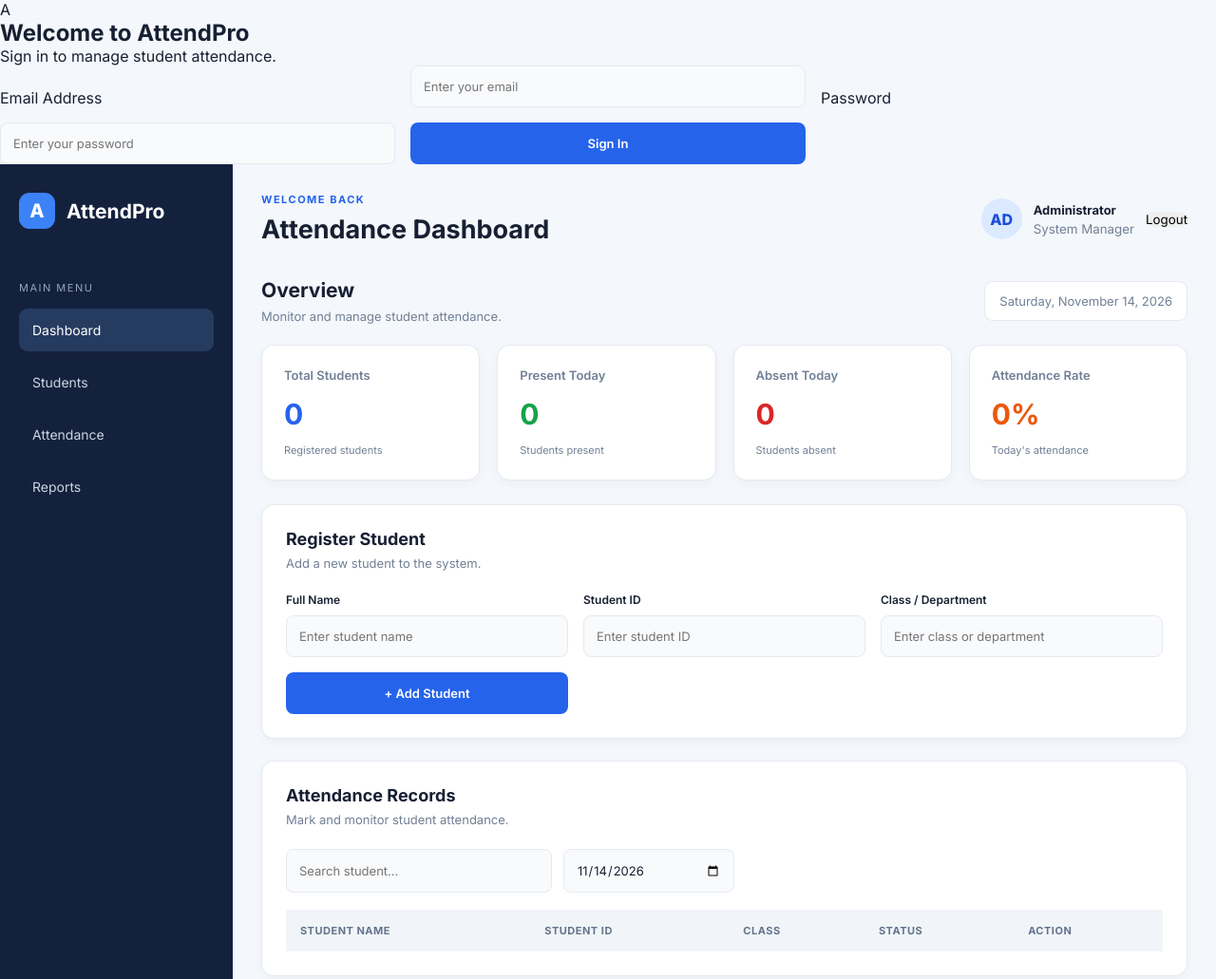
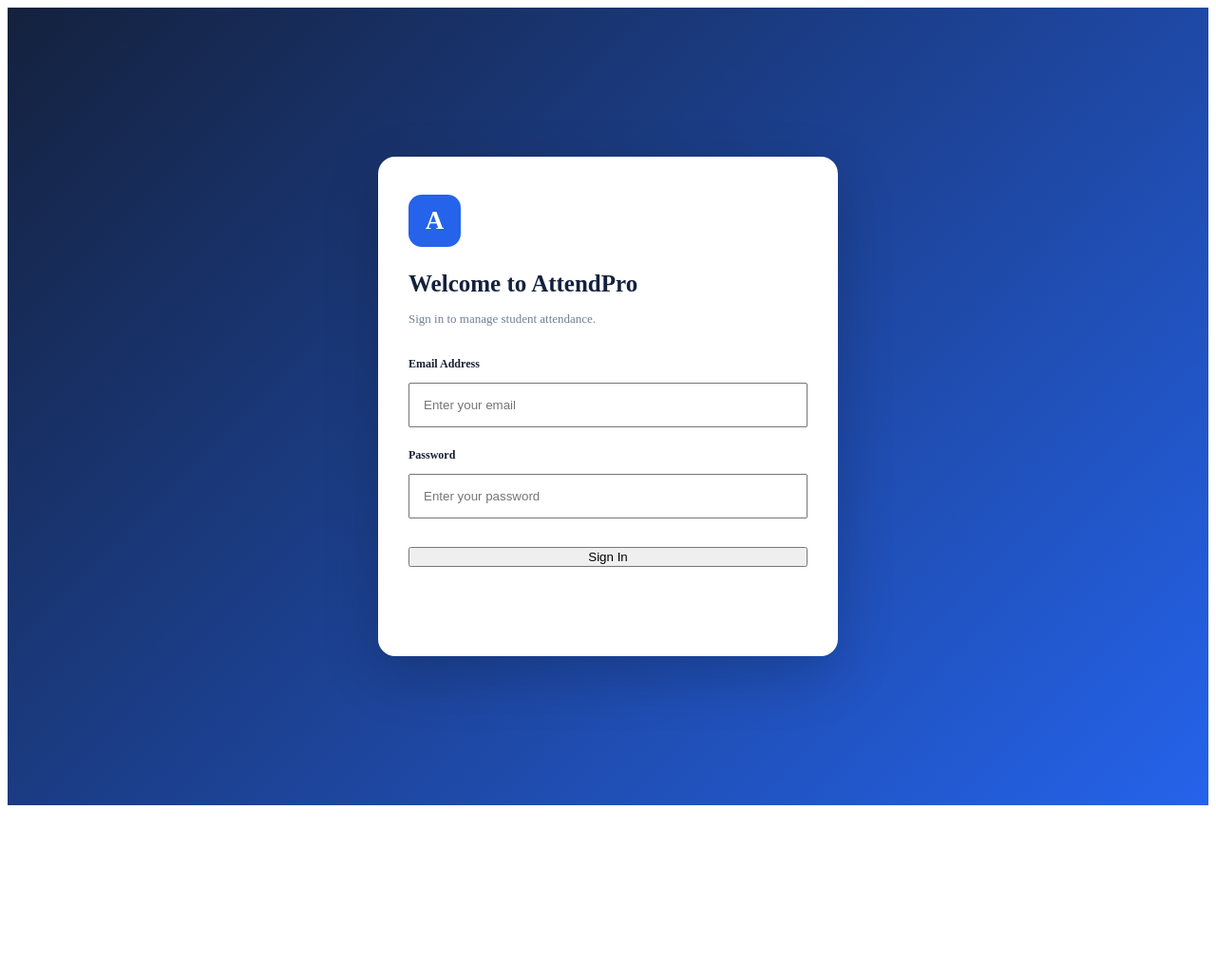
Before and after one commit to tawfiqibrahim178/attendance-management-system, a plain HTML site: page index.html in a window 1280 px wide. Shown: the top 1031 px of the page at 95% size. After the commit the page ends 856 px from the top, so only its background shows below. Drawn offline with nearby package versions, Linux system fonts and the light colour scheme.

Commit message:
Update styles for login screen and components
Refactor CSS for login screen and improve styling.

```diff
--- a/style.css
+++ b/style.css
@@ -1,457 +1,103 @@
 
-@import url('https://fonts.googleapis.com/css2?family=Inter:wght@400;500;600;700;800&display=swap');
+/* =================================
+   ATTENDPRO ADMIN LOGIN
+================================= */
 
-:root {
-    --navy: #14213d;
-    --blue: #2563eb;
-    --background: #f4f7fb;
-    --text: #172033;
-    --muted: #718096;
-    --border: #e5eaf1;
+[hidden] {
+    display: none !important;
 }
 
-* {
-    margin: 0;
-    padding: 0;
-    box-sizing: border-box;
+.login-screen {
+    min-height: 100vh;
+    display: flex;
+    justify-content: center;
+    align-items: center;
+    padding: 20px;
+    background: linear-gradient(135deg, #14213d, #2563eb);
 }
 
-html {
-    scroll-behavior: smooth;
+.login-card {
+    width: 100%;
+    max-width: 420px;
+    background: white;
+    padding: 40px 32px;
+    border-radius: 18px;
+    box-shadow: 0 20px 60px rgba(0, 0, 0, 0.2);
 }
 
-body {
-    font-family: 'Inter', Arial, sans-serif;
-    background: var(--background);
-    color: var(--text);
+.login-logo {
+    width: 55px;
+    height: 55px;
+    display: grid;
+    place-items: center;
+    background: #2563eb;
+    color: white;
+    font-size: 27px;
+    font-weight: 800;
+    border-radius: 14px;
+    margin-bottom: 25px;
 }
 
-.app-container {
-    display: flex;
-    min-height: 100vh;
+.login-card h1 {
+    font-size: 25px;
+    color: #14213d;
+    margin-bottom: 10px;
 }
 
-/* SIDEBAR */
+.login-card > p {
+    color: #718096;
+    font-size: 13px;
+    margin-bottom: 30px;
+    line-height: 1.6;
+}
 
-.sidebar {
-    width: 245px;
-    background: var(--navy);
-    color: white;
-    padding: 30px 20px;
+.login-form {
     display: flex;
     flex-direction: column;
-    flex-shrink: 0;
-}
-
-.brand {
-    display: flex;
-    align-items: center;
-    gap: 12px;
-    margin-bottom: 55px;
-}
-
-.brand h2 {
-    font-size: 21px;
-}
-
-.brand-icon {
-    background: #3b82f6;
-    width: 38px;
-    height: 38px;
-    display: grid;
-    place-items: center;
-    border-radius: 11px;
-    font-size: 20px;
-    font-weight: 800;
-}
-
-.menu-label {
-    font-size: 11px;
-    color: #94a3b8;
-    letter-spacing: 1.5px;
-    margin-bottom: 15px;
-}
-
-nav {
-    display: grid;
-    gap: 10px;
-}
-
-nav a {
-    color: #cbd5e1;
-    text-decoration: none;
-    padding: 14px;
-    border-radius: 9px;
-    font-size: 14px;
-    transition: 0.2s;
-}
-
-nav a:hover,
-nav a.active {
-    background: #263b60;
-    color: white;
-}
-
-.sidebar-footer {
-    margin-top: auto;
-    padding-top: 30px;
-    color: #cbd5e1;
-    font-size: 12px;
-    line-height: 1.8;
-}
-
-/* MAIN CONTENT */
-
-.main-content {
-    flex: 1;
-    min-width: 0;
-    padding: 30px;
-}
-
-.topbar {
-    display: flex;
-    justify-content: space-between;
-    align-items: center;
-    gap: 15px;
-    margin-bottom: 35px;
-}
-
-.welcome {
-    color: var(--blue);
-    font-size: 11px;
-    font-weight: 700;
-    letter-spacing: 1.5px;
-    margin-bottom: 8px;
-}
-
-.topbar h1 {
-    font-size: 27px;
-}
-
-.admin-profile {
-    display: flex;
-    align-items: center;
     gap: 12px;
 }
 
-.avatar {
-    width: 43px;
-    height: 43px;
-    display: grid;
-    place-items: center;
-    border-radius: 50%;
-    background: #dbeafe;
-    color: #1d4ed8;
-    font-weight: 800;
+.login-form label {
+    font-size: 12px;
+    font-weight: 600;
+    color: #172033;
 }
 
-.admin-profile strong,
-.admin-profile small {
-    display: block;
+.login-form input {
+    margin-bottom: 10px;
+    padding: 14px;
 }
 
-.admin-profile strong {
-    font-size: 13px;
+.login-form button {
+    width: 100%;
+    margin-top: 8px;
 }
 
-.admin-profile small {
-    color: var(--muted);
-    margin-top: 4px;
+.login-message {
+    font-size: 12px;
+    color: #dc2626;
+    text-align: center;
+    min-height: 18px;
 }
 
-/* DATE AND OVERVIEW */
-
-.date-section {
-    display: flex;
-    justify-content: space-between;
-    align-items: center;
-    gap: 15px;
-    margin-bottom: 22px;
-}
-
-.date-section h2 {
-    font-size: 21px;
-    margin-bottom: 7px;
-}
-
-.date-section p,
-.section-heading p {
-    color: var(--muted);
-    font-size: 13px;
-}
-
-.today-date {
-    color: var(--muted);
-    font-size: 13px;
-    background: white;
-    padding: 12px 15px;
-    border-radius: 9px;
-    border: 1px solid var(--border);
-}
-
-/* STATISTICS */
-
-.stats-grid {
-    display: grid;
-    grid-template-columns: repeat(4, minmax(0, 1fr));
-    gap: 18px;
-    margin-bottom: 25px;
-}
-
-.stat-card {
-    background: white;
-    padding: 23px;
-    border-radius: 13px;
-    border: 1px solid var(--border);
-    box-shadow: 0 4px 12px rgba(15, 23, 42, 0.03);
-}
-
-.stat-card p {
-    font-size: 13px;
-    color: var(--muted);
+.logout-btn {
+    background: #fee2e2;
+    color: #b91c1c;
+    padding: 10px 14px;
+    font-size: 12px;
     font-weight: 600;
 }
 
-.stat-card h2 {
-    font-size: 30px;
-    margin: 15px 0 8px;
+.logout-btn:hover {
+    background: #fecaca;
 }
 
-.stat-card span {
-    font-size: 11px;
-    color: var(--muted);
-}
-
-.blue h2 { color: #2563eb; }
-.green h2 { color: #16a34a; }
-.red h2 { color: #dc2626; }
-.orange h2 { color: #ea580c; }
-
-/* CONTENT PANELS */
-
-.content-card {
-    background: white;
-    padding: 25px;
-    border-radius: 13px;
-    border: 1px solid var(--border);
-    margin-bottom: 23px;
-    box-shadow: 0 4px 12px rgba(15, 23, 42, 0.03);
-}
-
-.section-heading {
-    margin-bottom: 23px;
-}
-
-.section-heading h2 {
-    font-size: 18px;
-    margin-bottom: 7px;
-}
-
-/* FORMS */
-
-form {
-    display: grid;
-    grid-template-columns: repeat(3, minmax(0, 1fr));
-    gap: 16px;
-    align-items: end;
-}
-
-.form-group label {
-    display: block;
-    font-size: 12px;
-    font-weight: 600;
-    margin-bottom: 9px;
-}
-
-input {
-    width: 100%;
-    padding: 13px;
-    border: 1px solid var(--border);
-    border-radius: 8px;
-    background: #f9fafc;
-    color: var(--text);
-    font-family: inherit;
-    font-size: 13px;
-    outline: none;
-}
-
-input:focus {
-    border-color: var(--blue);
-    background: white;
-    box-shadow: 0 0 0 3px rgba(37, 99, 235, 0.09);
-}
-
-button {
-    cursor: pointer;
-    font-family: inherit;
-    border: none;
-    border-radius: 8px;
-    transition: 0.2s;
-}
-
-.primary-btn {
-    background: var(--blue);
-    color: white;
-    padding: 14px;
-    font-size: 13px;
-    font-weight: 600;
-}
-
-.primary-btn:hover {
-    background: #1d4ed8;
-}
-
-/* TABLE */
-
-.table-controls {
-    display: flex;
-    gap: 12px;
-    margin-bottom: 18px;
-}
-
-.table-controls input:first-child {
-    max-width: 280px;
-}
-
-.table-controls input:last-child {
-    max-width: 180px;
-}
-
-.table-wrapper {
-    width: 100%;
-    overflow-x: auto;
-}
-
-table {
-    width: 100%;
-    min-width: 650px;
-    border-collapse: collapse;
-}
-
-th {
-    background: #f1f5f9;
-    color: #64748b;
-    text-align: left;
-    padding: 15px;
-    font-size: 11px;
-    text-transform: uppercase;
-    letter-spacing: 0.5px;
-}
-
-td {
-    padding: 16px 15px;
-    border-bottom: 1px solid var(--border);
-    font-size: 13px;
-}
-
-tr:hover td {
-    background: #f8fafc;
-}
-
-#reportSummary {
-    color: var(--muted);
-    font-size: 14px;
-    padding: 12px 0;
-}
-
-/* FOOTER */
-
-footer {
-    text-align: center;
-    padding: 25px 10px;
-    color: var(--muted);
-    font-size: 12px;
-}
-
-/* MOBILE RESPONSIVENESS */
-
-@media (max-width: 1000px) {
-    .stats-grid {
-        grid-template-columns: repeat(2, minmax(0, 1fr));
+@media (max-width: 480px) {
+    .login-card {
+        padding: 30px 22px;
     }
 
-    form {
-        grid-template-columns: repeat(2, minmax(0, 1fr));
+    .login-card h1 {
+        font-size: 22px;
     }
 }
-
-@media (max-width: 650px) {
-    .app-container {
-        display: block;
-    }
-
-    .sidebar {
-        width: 100%;
-        padding: 18px;
-    }
-
-    .brand {
-        margin-bottom: 20px;
-    }
-
-    .menu-label,
-    .sidebar-footer {
-        display: none;
-    }
-
-    nav {
-        display: flex;
-        flex-wrap: wrap;
-        gap: 6px;
-    }
-
-    nav a {
-        padding: 10px;
-        font-size: 12px;
-    }
-
-    .main-content {
-        padding: 18px 12px;
-    }
-
-    .topbar {
-        align-items: flex-start;
-    }
-
-    .topbar h1 {
-        font-size: 20px;
-    }
-
-    .admin-profile {
-        display: none;
-    }
-
-    .date-section {
-        align-items: flex-start;
-        flex-direction: column;
-    }
-
-    .stats-grid {
-        gap: 10px;
-    }
-
-    .stat-card {
-        padding: 16px;
-    }
-
-    .stat-card h2 {
-        font-size: 25px;
-    }
-
-    form {
-        grid-template-columns: 1fr;
-    }
-
-    .content-card {
-        padding: 17px;
-    }
-
-    .table-controls {
-        flex-direction: column;
-    }
-
-    .table-controls input:first-child,
-    .table-controls input:last-child {
-        max-width: none;
-    }
-}
```
